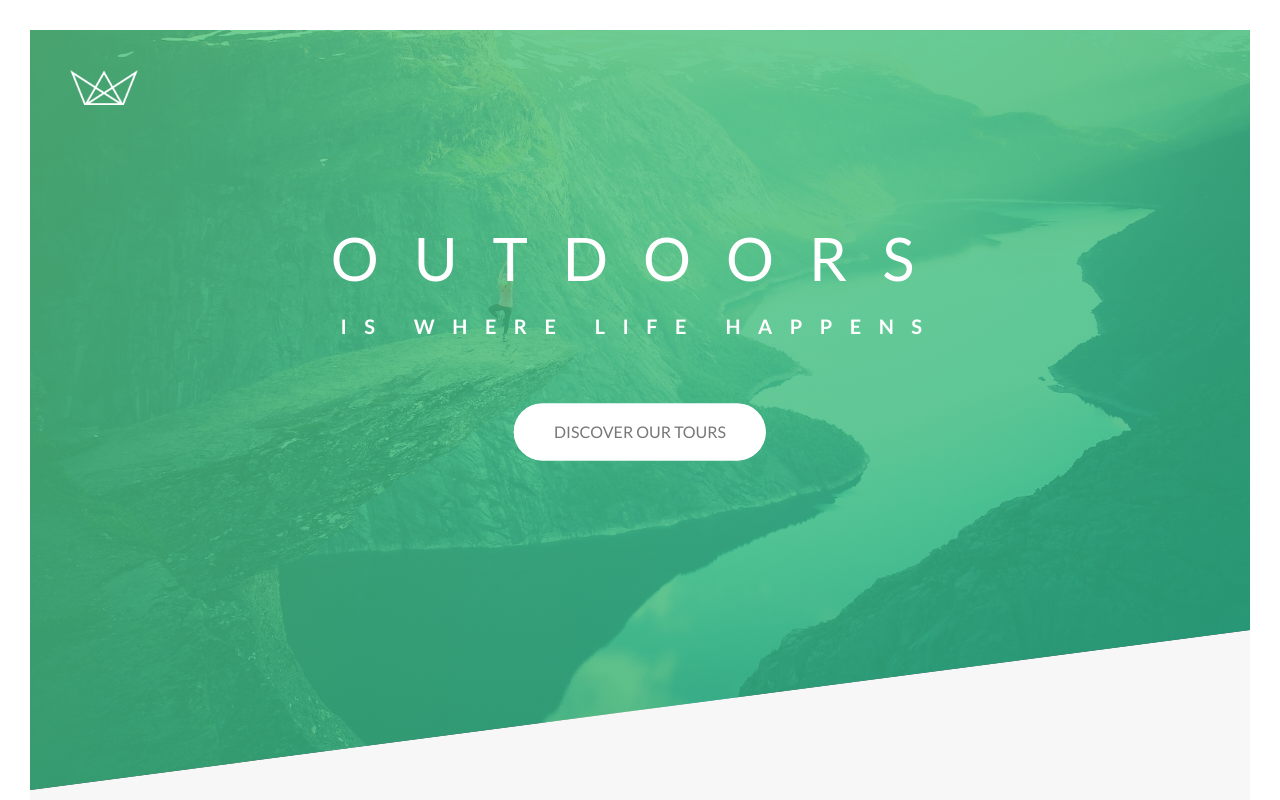
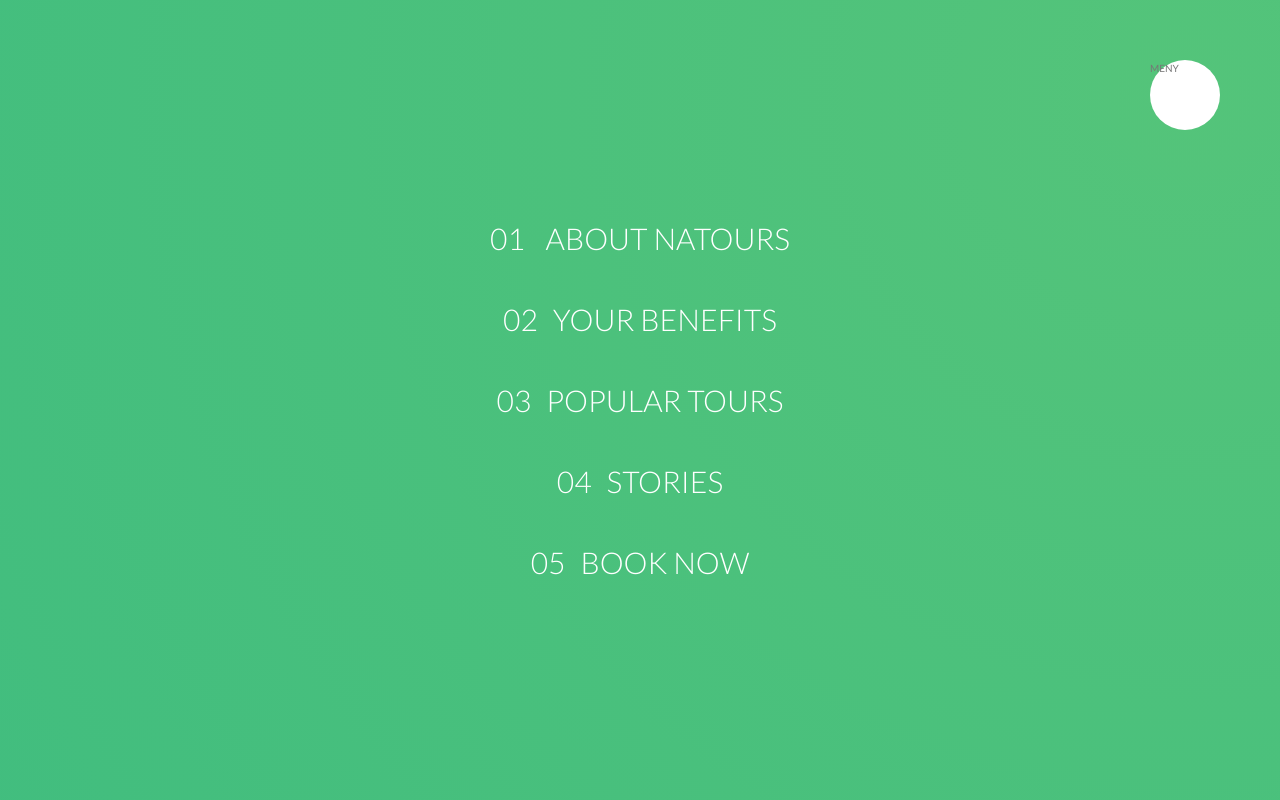
Before and after one commit to khamzahabibullah/Natours, a website: page index.html in a window 1280 px wide. Shown: the top 800 px of the page. Drawn offline with Linux system fonts and the light colour scheme.

Commit message:
navigation start

```diff
--- a/index.html
+++ b/index.html
@@ -14,6 +14,32 @@
     <title>Natours</title>
   </head>
   <body>
+    <div class="navigation">
+      <input type="checkbox" class="navigation__checkbox" id="navi-toggle" />
+      <label for="navi-toggle" class="navigation__button">MENY</label>
+      <div class="navigation__background">&nbsp;</div>
+
+      <nav class="navigation__nav">
+        <ul class="navigation__list">
+          <li class="navigation__item">
+            <a href="#" class="navigation__link"><span>01</span> About Natours</a>
+          </li>
+          <li class="navigation__item">
+            <a href="#" class="navigation__link"><span>02</span>Your benefits</a>
+          </li>
+          <li class="navigation__item">
+            <a href="#" class="navigation__link"><span>03</span>Popular Tours</a>
+          </li>
+          <li class="navigation__item">
+            <a href="#" class="navigation__link"><span>04</span>Stories</a>
+          </li>
+          <li class="navigation__item">
+            <a href="#" class="navigation__link"><span>05</span>Book Now</a>
+          </li>
+        </ul>
+      </nav>
+    </div>
+
     <header class="header">
       <div class="header__logo-box">
         <img src="./assets/logo-white.png" alt="logo" class="header__logo" />
--- /dev/null
+++ b/sass/layout/_navigation.scss
@@ -0,0 +1,87 @@
+.navigation {
+  &__checkbox {
+    display: none;
+  }
+
+  &__button {
+    background-color: $color-white;
+    height: 7rem;
+    width: 7rem;
+    position: fixed;
+    top: 6rem;
+    right: 6rem;
+    border-radius: 50%;
+    z-index: 2000;
+  }
+
+  &__background {
+    height: 6rem;
+    width: 6rem;
+    border-radius: 50%;
+    position: fixed;
+    top: 6.5rem;
+    right: 6.5rem;
+    background-image: radial-gradient(
+      $color-primary-light,
+      $color-primary-dark
+    );
+    z-index: 1000;
+
+    transform: scale(80);
+  }
+
+  &__nav {
+    height: 100vh;
+    width: 100%;
+    position: fixed;
+    top: 0;
+    right: 0;
+    z-index: 1500;
+  }
+
+  &__list {
+    position: absolute;
+    top: 50%;
+    left: 50%;
+    transform: translate(-50%, -50%);
+    list-style: none;
+    text-align: center;
+  }
+
+  &__item {
+    margin: 1rem;
+  }
+
+  &__link {
+    &:link,
+    &:visited {
+      display: inline-block;
+      font-size: 3rem;
+      font-weight: 300;
+      padding: 1rem 2rem;
+      color: $color-white;
+      text-transform: uppercase;
+      text-decoration: none;
+      background-image: linear-gradient(
+        120deg,
+        transparent 0%,
+        transparent 50%,
+        $color-white 50%
+      );
+      background-size: 220%;
+      transition: all 0.4s;
+
+      span {
+        margin-right: 1.5rem;
+        display: inline-block;
+      }
+    }
+
+    &:hover,
+    &:active {
+      background-position: 100%;
+      color: $color-primary;
+      transform: translateX(1rem);
+    }
+  }
+}
--- a/sass/main.scss
+++ b/sass/main.scss
@@ -18,5 +18,6 @@
 @import 'layout/header';
 @import 'layout/grid';
 @import 'layout/footer';
+@import 'layout/navigation';
 
 @import 'pages/home';
```
Also changed, not shown: css/style.css.
